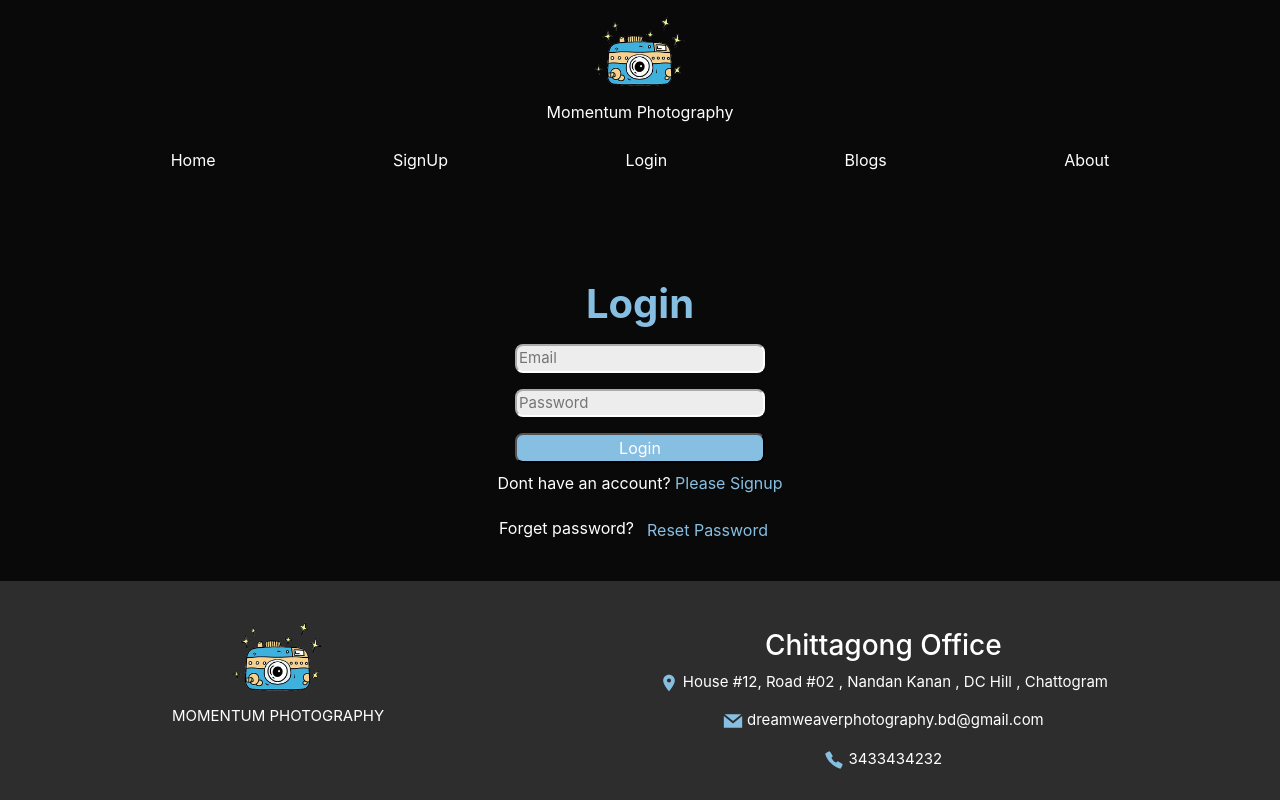
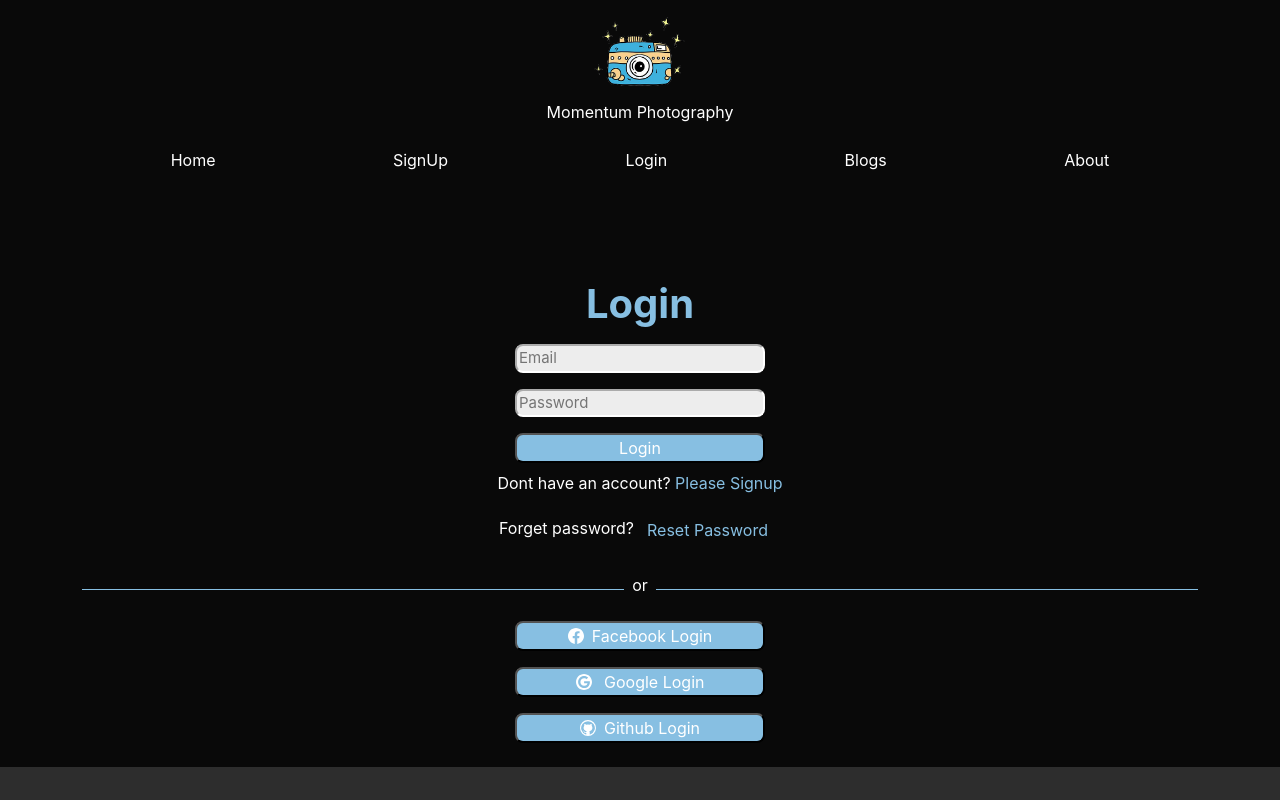
Before and after one commit to ZiaSIfat/Momentum-Photography, a React (Create React App) app: page /login in a window 1280 px wide. Shown: the top 800 px of the page. Built offline with nearby package versions, Linux system fonts and the light colour scheme; no server answers.

Commit message:
other login button

```diff
--- a/src/Components/Footer/Footer.js
+++ b/src/Components/Footer/Footer.js
@@ -24,6 +24,7 @@ const Footer = () => {
                     </div>
 
                 </div>
+                <div style={{ height: '1px' }} className='bg-white'></div>
                 <div className='footer mt-5'>
                     <div>
                         <span className='me-5 copy'>Copyright @2023. All rights reserved by momentumphotography.com</span>
--- a/src/Components/Login/Login.css
+++ b/src/Components/Login/Login.css
@@ -55,3 +55,9 @@
 .reset-btn:hover {
     color: rgb(37, 126, 182);
 }
+
+.line {
+    height: 1px;
+    background-color: rgb(135, 191, 226);
+
+}
--- a/src/Components/Login/Login.js
+++ b/src/Components/Login/Login.js
@@ -1,11 +1,19 @@
 import React, { useState } from 'react';
 import { Link, useLocation, useNavigate, useParams } from 'react-router-dom';
 import './Login.css';
-import { useSendPasswordResetEmail, useSignInWithEmailAndPassword } from 'react-firebase-hooks/auth';
+import { useSendPasswordResetEmail, useSignInWithEmailAndPassword, useSignInWithGoogle } from 'react-firebase-hooks/auth';
 import auth from '../../firebase.init';
 import Loading from '../Loading/Loading';
 import { ToastContainer, toast } from 'react-toastify';
 import 'react-toastify/dist/ReactToastify.css';
+import { FcGoogle } from "react-icons/fc";
+import { SiFacebook } from "react-icons/si";
+import { VscGithub } from "react-icons/vsc";
+import { ImGoogle3 } from "react-icons/im";
+
+
+
+
 
 
 const Login = () => {
@@ -27,6 +35,7 @@ const Login = () => {
 
     ] = useSignInWithEmailAndPassword(auth);
 
+    const [signInWithGoogle, user1] = useSignInWithGoogle(auth);
 
     const [sendPasswordResetEmail, sending, error1] = useSendPasswordResetEmail(auth);
 
@@ -45,12 +54,16 @@ const Login = () => {
 
     }
 
+    const handleGoogle = () => {
+        signInWithGoogle();
+    }
+
     const resetPassword = async () => {
         await sendPasswordResetEmail(email);
         toast("Sent Email")
     }
 
-    if (user) {
+    if (user || user1) {
         navigate(`/checkout/${id}`);
     }
 
@@ -76,6 +89,21 @@ const Login = () => {
                     <p className='text-danger'>{error?.message}</p>
                     <ToastContainer />
                 </div>
+
+            </div>
+            <div className='d-flex align-items-center'>
+                <div className='line w-50'></div>
+                <p className='text-white mt-2 px-2'>or</p>
+                <div className='line w-50'></div>
+            </div>
+            <div >
+                <button className='submit-btn'><SiFacebook className='me-2 mb-1' />Facebook Login</button>
+            </div>
+            <div>
+                <button onClick={handleGoogle} className='submit-btn'><ImGoogle3 className='me-2 mb-1' /> Google Login</button>
+            </div>
+            <div>
+                <button className='submit-btn'><VscGithub className='me-2 mb-1' />Github Login</button>
             </div>
         </div>
     );
```
